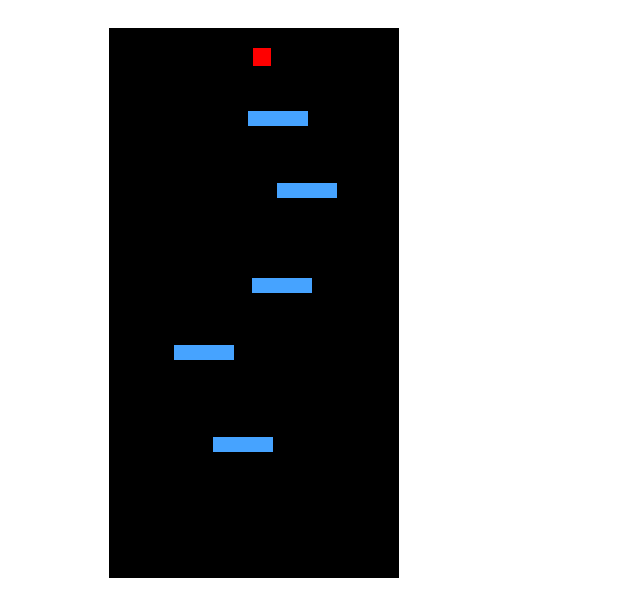
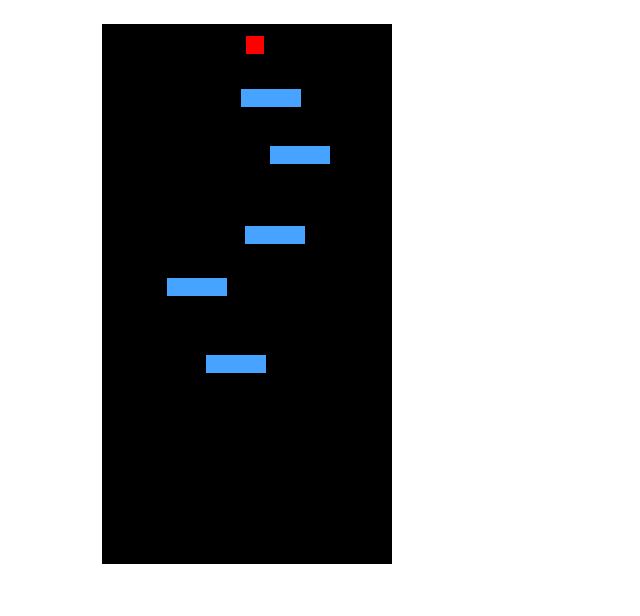
Before and after one commit to 10543218/downStair, a plain HTML site: page index.html in a window 1280 px wide. Shown: the whole page, without its empty margins (0-640 px from the left). Drawn offline with Linux system fonts and the light colour scheme.

Commit message:
Update downStair.css

```diff
--- a/downStair.css
+++ b/downStair.css
@@ -1,54 +1,36 @@
+html, body{
+	padding: 0;
+	margin: 0;
+}
+
 .gameBg{
 	position: relative;
-	top: 20px;
+	top: 24px;
 	left: 8%;
 	width: 290px;
-	height: 550px;
-
+	height: 540px;
 	background-color: black;
+	border: 0px;
 }
 
 .player{
-	position: relative;
-	top: 20px;
+	position: absolute;
+	top: 12px;
 	left: 144px;
 	width: 18px;
 	height: 18px;
 	background-color: red;
+	border: 0px;
 }
 
 .stairStyle{
 	width: 60px;
-	height: 15px;
+	height: 18px;
 	background-color: #46A3FF;
 }
 
-.stair1{
-	position: relative;
-	top: 40px;
-	left: 14px;
+
+.stair1, .stair2, .stair3, .stair4, .stair5{
+	position: absolute;
+	border: 0px;
 }
-
-.stair2{
-	position: relative;
-	top: 80px;
-	left: 14px;
-}
-
-.stair3{
-	position: relative;
-	top: 120px;
-	left: 14px;
-}
-
-.stair4{
-	position: relative;
-	top: 160px;
-	left: 14px;
-}
-
-.stair5{
-	position: relative;
-	top: 200px;
-	left: 14px;
-}
```
